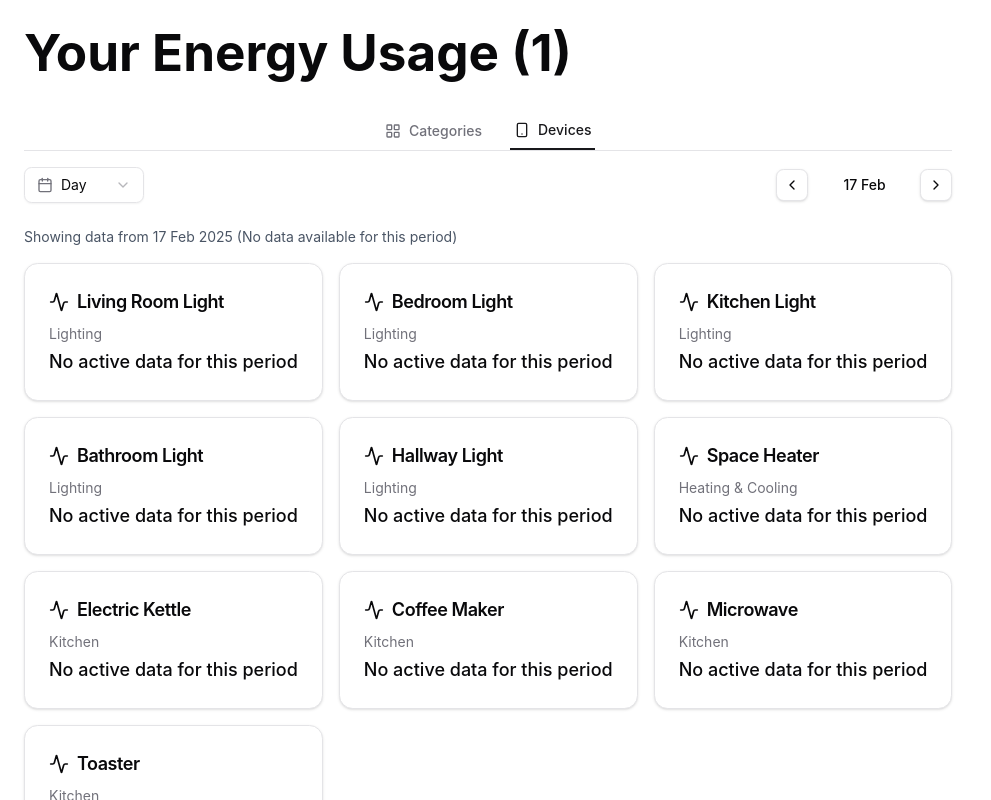
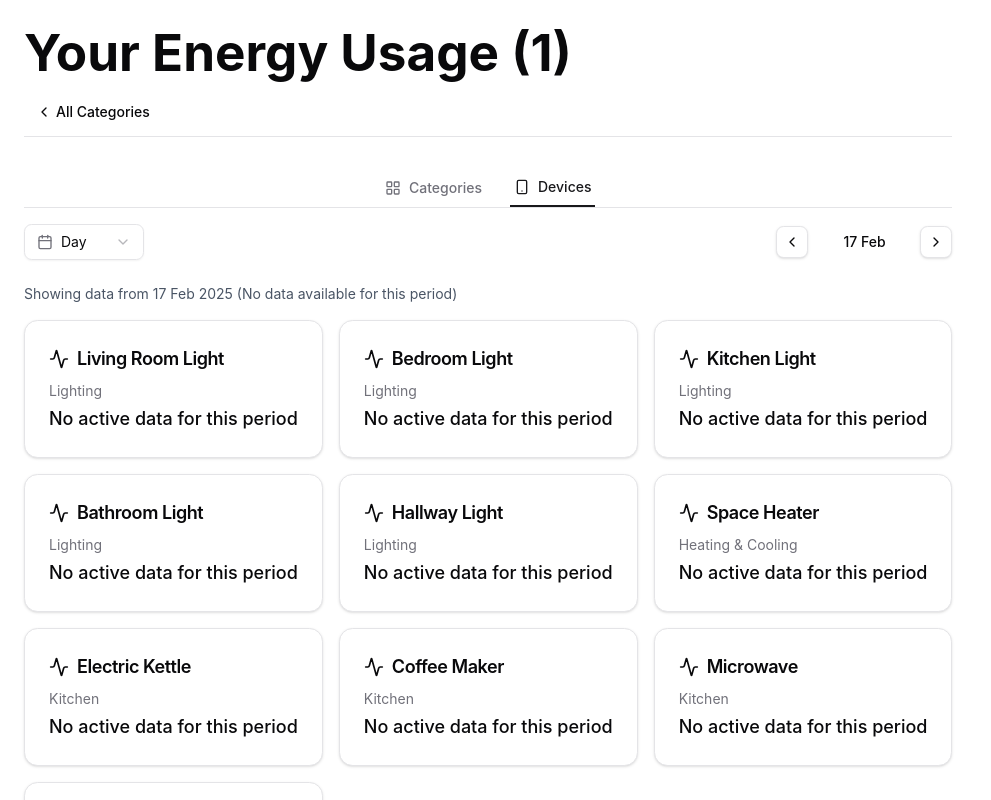
Before and after one commit to hughesgm8/energy-older-adults, a React (Vite) app: page /participant/1 in a window 1280 px wide. Both pictures are taken after a click on the button "Devices". Shown: the top 800 px of the page, without its empty margins (0-991 px from the left). Built offline with nearby package versions, Linux system fonts and the light colour scheme.

Commit message:
fixed bugs with navigation

```diff
--- a/src/components/Dashboard/Dashboard.tsx
+++ b/src/components/Dashboard/Dashboard.tsx
@@ -90,6 +90,15 @@ export function Dashboard() {
     const handleBackToCategories = () => {
       setSelectedCategory(null);
       setViewLevel('category');
+    };
+
+    // Add this new function to handle view level change from ViewControls
+    const handleViewLevelChange = (newLevel: 'category' | 'device') => {
+      setViewLevel(newLevel);
+      // If switching back to category view, clear the selected category
+      if (newLevel === 'category') {
+        setSelectedCategory(null);
+      }
     };
 
     const handleNavigate = (direction: 'prev' | 'next') => {
@@ -272,7 +281,9 @@ export function Dashboard() {
               Your Energy Usage ({participantId})
             </h1>
           </div>
-          {viewLevel === 'category' && selectedCategory && (
+
+          {/* Breadcrumbs */}
+          {(viewLevel === 'device' || selectedCategory) && (
             <div className="flex items-center mb-4 border-b pb-2">
               <Button
                 variant="ghost"
@@ -285,8 +296,12 @@ export function Dashboard() {
                 </svg>
                 All Categories
               </Button>
-              <span className="mx-2">›</span>
-              <span className="font-medium">{selectedCategory}</span>
+              {selectedCategory && (
+                <>
+                  <span className="mx-2">›</span>
+                  <span className="font-medium">{selectedCategory}</span>
+                </>
+              )}
             </div>
           )}
 
@@ -297,7 +312,7 @@ export function Dashboard() {
             onNavigate={handleNavigate}
             currentDate={currentDate}
             viewLevel={viewLevel}
-            onViewLevelChange={setViewLevel}
+            onViewLevelChange={handleViewLevelChange} // Use the new handler here
           />
 
           {/* Date Range Info */}
@@ -332,7 +347,7 @@ export function Dashboard() {
                 deviceData={deviceData}
                 viewType={viewType}
                 viewLevel={viewLevel}
-                selectedCategory={selectedCategory}
+                selectedCategory={viewLevel === 'category' ? null : selectedCategory} // Only pass selectedCategory when in device view
                 isMobile={isMobile}
                 getUniqueDeviceColor={getUniqueDeviceColor}
                 getCategoryColor={getCategoryColor}
```
